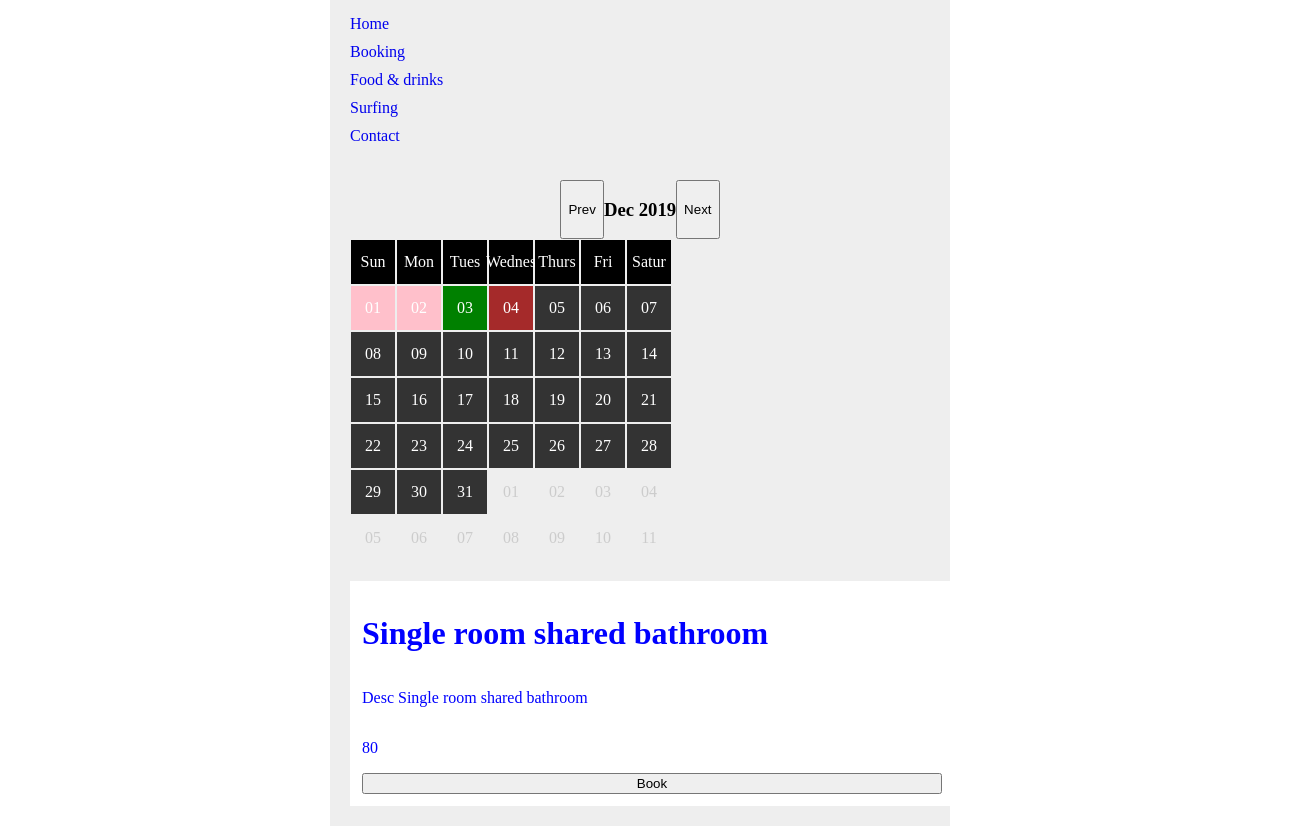
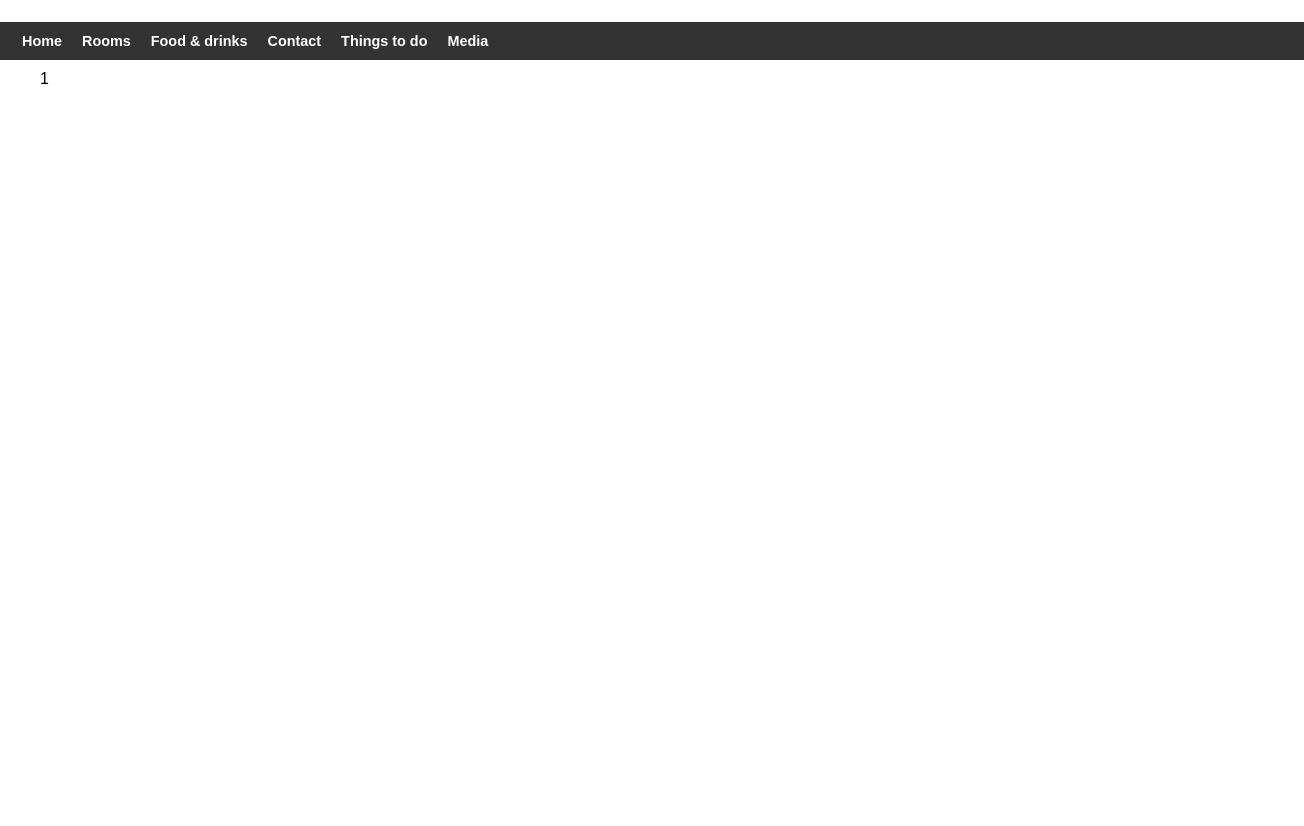
Before and after one commit to Banzaci/lgg, a Gatsby site: page / in a window 1280 px wide. Shown: the whole page, 1304 px wide, since content can reach past the window. After the commit the page ends 800 px from the top, so only its background shows below. Built offline with nearby package versions, Linux system fonts and the light colour scheme; Gatsby itself is replaced by a stand-in of ours.

Commit message:
Some stuff

```diff
--- a/package.json
+++ b/package.json
@@ -24,6 +24,7 @@
     "url": "https://github.com/gatsbyjs/gatsby/issues"
   },
   "dependencies": {
+    "@types/styled-components": "^4.4.0",
     "gatsby": "^2.17.4",
     "gatsby-image": "^2.2.29",
     "gatsby-plugin-manifest": "^2.2.23",
--- a/src/components/calendar/index.jsx
+++ b/src/components/calendar/index.jsx
@@ -1,8 +1,8 @@
 import React from 'react';
 import PropTypes from 'prop-types';
 import { generateDatePicker } from './dp';
-import { Container, Button } from '../../styles/common';
-import { Month, Weekday, Weekdays, DatePicker, MonthName } from './style';
+import { Button } from '../../styles/common';
+import { Month, Weekday, Weekdays, DatePicker, MonthName, Container } from './style';
 import { WEEK_DAYS, getNextMonth, getPreviousMonth, getMonthName, daysBetween } from '../../utils/dates';
 
 function renderWeekDay(dayName, index) {
@@ -23,13 +23,13 @@ function setFromAndToDate(fromDate, toDate, selectedDate) {
   }
 }
 
-const Calendar = ({ selectedRoom, selectedMonth, onMonthChange, todayDate, dates, onDateChange, isActive, fromDate, toDate }) => {
+const Calendar = ({ selectedRoom, selectedMonth, onMonthChange, todayDate, dates, onDateChange, fromDate, toDate }) => {
   const onChange = (e) => {
     const day = Number(e.target.dataset.day);
     const month = Number(e.target.dataset.month);
     const year = Number(e.target.dataset.year);
     const isBooked = JSON.parse(e.target.dataset.booked);
-    if (!isBooked && (day >= todayDate.day) && (month >= todayDate.month)) {
+    if (!isBooked && (day >= todayDate.day) || (month >= todayDate.month)) {
       const range = setFromAndToDate(fromDate, toDate, { day, month, year });
       const days = daysBetween(range);
       onDateChange({ ...range, days });
@@ -40,7 +40,7 @@ const Calendar = ({ selectedRoom, selectedMonth, onMonthChange, todayDate, dates
   const onNextMonth = () => onMonthChange({ ...selectedMonth, ...getNextMonth(selectedMonth)})
 
   return (
-    <Container isActive={ isActive }>
+    <Container>
       <Month>
         <Button onClick={ () => onPrevMonth() }>Prev</Button>
         <MonthName>{ `${getMonthName(selectedMonth)} ${selectedMonth.year}` }</MonthName>
@@ -62,7 +62,4 @@ Calendar.propTypes = {
   onDateChange: PropTypes.func.isRequired,
 }
 
-export default Calendar
-
-// https://dev.to/abdulbasit313/an-easy-way-to-create-a-customize-dynamic-table-in-react-js-3igg
-// https://blog.logrocket.com/react-datepicker-217b4aa840da/
+export default Calendar;
--- a/src/components/calendar/style.js
+++ b/src/components/calendar/style.js
@@ -1,4 +1,5 @@
 import styled from 'styled-components';
+import { Container as Main } from '../../styles/common';
 
 function setBackground(prop) {
   if(prop.isBooked) return 'yellow';
@@ -9,10 +10,10 @@ function setBackground(prop) {
   return '#333';
 }
 
-export const Container = styled.div`
-  display: flex;
-  flex-direction: column;
-  box-shadow: ${({ isActive }) => isActive ? '1px 1px 1px rgba(0,0,0 .6)' : '0 rgba(0,0,0 0)'};
+//text-decoration: line-through;
+
+export const Container = styled(Main)`
+  align-items: center;
 `;
 
 export const Weekdays = styled.div`
--- a/src/components/layout/index.jsx
+++ b/src/components/layout/index.jsx
@@ -8,17 +8,17 @@
 import React from 'react';
 import PropTypes from 'prop-types';
 import Navigation from '../navigation';
-import { Container } from '../../styles/common';
+import { Wrapper } from '../../styles/common';
 import { Main, GlobalStyle } from './style';
 
 const Layout = ({ children }) => {
   return (
     <Main>
+      <GlobalStyle />
       <Navigation />
-      <Container>
+      <Wrapper>
         { children }
-      </Container>
-      <GlobalStyle />
+      </Wrapper>
     </Main>
   )
 }
--- a/src/components/layout/style.js
+++ b/src/components/layout/style.js
@@ -8,20 +8,12 @@ export const Main = styled.main`
   flex-direction: column;
 `;
 
-export const Container = styled.div`
-  display: flex;
-  margin: 0 auto;
-  padding: 10px;
-  width: 100%;
-  max-width: 1200px;
-  flex-direction: column;
-  background: #eee;
-`;
-
 export const GlobalStyle = createGlobalStyle`
   body {
     padding: 0;
     margin: 0;
     box-sizing: border-box;
+    font-family: arial;
+    font-size: 1em;
   }
 `
--- a/src/components/navigation/index.jsx
+++ b/src/components/navigation/index.tsx
@@ -1,15 +1,15 @@
 import React from 'react';
-import { Nav } from './style';
-import { Container } from '../../styles/common';
+import { Nav, Container } from './style';
 
 const Navigation = () => (
   <Container>
     <Nav to="/">Home</Nav>
-    <Nav to="/booking/">Booking</Nav>
+    <Nav to="/rooms/">Rooms</Nav>
     <Nav to="/food-drinks/">Food & drinks</Nav>
-    <Nav to="/surfing/">Surfing</Nav>
     <Nav to="/contact/">Contact</Nav>
+    <Nav to="/things-to-do/">Things to do</Nav>
+    <Nav to="/media/">Media</Nav>
   </Container>
 )
 
-export default Navigation
+export default Navigation;
--- a/src/components/navigation/style.js
+++ b/src/components/navigation/style.js
@@ -1,15 +1,23 @@
 import { Link } from 'gatsby';
 import styled from 'styled-components';
+import { Container as Main } from '../../styles/common';
 
 export const Nav = styled(Link)`
   padding: 5px 10px;
   text-decoration: none;
+  color: white;
+  font-weight: bold;
+  font-size: .9rem;
+
+  &:hover {
+    color: grey;
+  }
 `;
 
-export const Container = styled.div`
-  display: flex;
-  margin: 0;
-  padding: 0;
-  width: 100%;
-  background: #ccc;
+export const Container = styled(Main)`
+  margin: 22px 0 0 0;
+  flex-direction: row;
+  background: rgba(0,0,0, .8);
+  max-width: 100%;
+  padding: 6px 12px;
 `;
--- a/src/pages/index.jsx
+++ b/src/pages/index.jsx
@@ -1,73 +1,14 @@
-import React, { useReducer } from 'react';
-import { reducer, initialState } from '../store/reducer';
-import { DATE } from '../store/types';
-import { getDates, todayDate } from '../utils/dates';
+import React from 'react';
+import Layout from '../components/layout';
+import SEO from '../components/seo';
 import { Row } from '../styles/common';
 
-import Layout from '../components/layout';
-import SEO from '../components/seo';
-import Calendar from '../components/calendar';
-import Rooms from '../components/rooms';
-
-const rooms = [
-  {
-    name: 'Single room shared bathroom',
-    desc: 'Desc Single room shared bathroom',
-    noOfGuest: 1,
-    price: 80,
-    booked: [
-      {
-        checkin: {
-          day: 11,
-          month: 11,
-          year: 2019
-        },
-        checkout: {
-          day: 18,
-          month: 11,
-          year: 2019
-        },
-      },
-      {
-        checkin: {
-          day: 10,
-          month: 12,
-          year: 2019
-        },
-        checkout: {
-          day: 18,
-          month: 12,
-          year: 2019
-        },
-      }
-    ]
-  }
-]
-
 const IndexPage = () => {
-  const [ state, dispatch ] = useReducer(reducer, initialState);
   return (
     <Layout>
       <SEO title="Home" />
       <Row>
-        <Calendar
-          todayDate={ todayDate }
-          dates={ getDates(state.selectedMonth) }
-          selectedMonth={ state.selectedMonth }
-          onDateChange={ payload => dispatch({ type: DATE.ON_DATE_CHANGE, payload }) }
-          onMonthChange={ payload => dispatch({ type: DATE.ON_MONTH_CHANGE, payload }) }
-          fromDate={ state.fromDate }
-          toDate={ state.toDate }
-          selectedRoom={ state.selectedRoom }
-        />
-      </Row>
-      <Row>
-        <Rooms
-          fromDate={ state.fromDate }
-          toDate={ state.toDate }
-          rooms={ rooms }
-          onRoomHandler={ room => dispatch({ type: DATE.ON_ROOM_CHANGE, payload: room }) }
-        />
+        1
       </Row>
     </Layout>
   )
--- /dev/null
+++ b/src/pages/media/style.js
@@ -0,0 +1,6 @@
+import styled from 'styled-components';
+import { Container as Main } from '../../styles/common';
+
+export const Container = styled(Main)`
+  align-items: center;
+`;
--- a/src/store/reducer.ts
+++ b/src/store/bookingReducer.ts
@@ -1,33 +1,39 @@
-import { DATE, IDATE } from './types';
+import { BOOKING, IBOOKING } from './types';
 import { todayDate } from '../utils/dates';
 
-export const initialState: IDATE = {
+export const initialState: IBOOKING = {
+  selectedRoom: {},
+  rooms: [],
   todayDate,
-  selectedRoom: {},
   selectedMonth: todayDate,
   fromDate: todayDate,
   toDate: { ...todayDate, day: todayDate.day + 1 },
 };
 
-export function reducer(state = initialState, action: any) {
+export function bookingReducer(state = initialState, action: any) {
   switch (action.type) {
-    case DATE.ON_DATE_CHANGE:
+    case BOOKING.ON_DATE_CHANGE:
       return {
         ...state,
         fromDate: action.payload.fromDate,
         toDate: action.payload.toDate,
       }
-    case DATE.ON_MONTH_CHANGE:
+    case BOOKING.ON_MONTH_CHANGE:
       return {
         ...state,
         selectedMonth: action.payload
       }
-    case DATE.ON_ROOM_CHANGE:
+    case BOOKING.ON_ROOM_CHANGE:
       return {
         ...state,
         selectedRoom: action.payload
       }
+    case BOOKING.ON_GET_ROOMS:
+      return {
+        ...state,
+        rooms: action.payload
+      }
     default:
-      throw new Error();
+      return state
   }
 }
--- a/src/store/types.ts
+++ b/src/store/types.ts
@@ -1,13 +1,15 @@
-export interface IDATE {
+export interface IBOOKING {
 	todayDate: any,
-  selectedRoom: any,
   selectedMonth: any,
   fromDate: any,
   toDate: any,
+  selectedRoom: any,
+  rooms: any
 }
 
-export enum DATE {
+export enum BOOKING {
 	ON_DATE_CHANGE = 'ON_DATE_CHANGE',
-	ON_MONTH_CHANGE = 'ON_MONTH_CHANGE',
-	ON_ROOM_CHANGE = 'ON_ROOM_CHANGE'
+  ON_MONTH_CHANGE = 'ON_MONTH_CHANGE',
+  ON_ROOM_CHANGE = 'ON_ROOM_CHANGE',
+  ON_GET_ROOMS = 'ON_GET_ROOMS'
 }
--- a/src/styles/common.js
+++ b/src/styles/common.js
@@ -1,20 +1,34 @@
 import styled from 'styled-components';
 
 export const Paragraph = styled.p``;
-export const Button = styled.button``;
+export const Button = styled.button`
+  padding: 0 22px;
+  background-color: white;
+  border-style: none;
+  cursor: pointer;
+`;
 export const Header = styled.h1``;
+export const H2 = styled.h2`
+  padding: 0;
+  margin: 6px 0;
+`;
+export const HREF = styled.a``;
 
 export const Container = styled.div`
   display: flex;
   margin: 0 auto;
+  width: 100%;
+  flex-direction: column;
+`;
+
+export const Wrapper = styled(Container)`
+  margin: 0 auto;
   padding: 10px;
-  width: 100%;
-  max-width: 600px;
-  flex-direction: column;
-  background: #eee;
+  max-width: 1200px;
 `;
 
 export const Row = styled.div`
   display: flex;
+  flex-direction: ${props => props.direction};
   width: 100%;
 `;
--- a/src/utils/dates.js
+++ b/src/utils/dates.js
@@ -16,11 +16,11 @@ export const CALENDAR_MONTHS = [
 export const WEEK_DAYS = {
   Sun: 'Sun',
   Mon: 'Mon',
-  Tues: 'Tue',
-  Wednes: 'Wed',
-  Thurs: 'Thu',
+  Tue: 'Tue',
+  Wed: 'Wed',
+  Thu: 'Thu',
   Fri: 'Fri',
-  Satur: 'Sat'
+  Sat: 'Sat'
 }
 
 export const CALENDAR_WEEKS = 6;
```
Also changed, not shown: src/pages/booking/index.js (deleted, +0 -11 lines), src/pages/media/index.tsx (added, +24 -0 lines), src/pages/rooms/index.tsx (added, +47 -0 lines), src/pages/surfing/index.js (deleted, +0 -11 lines), src/pages/things-to-do/index.tsx (added, +11 -0 lines), 1 other file.
